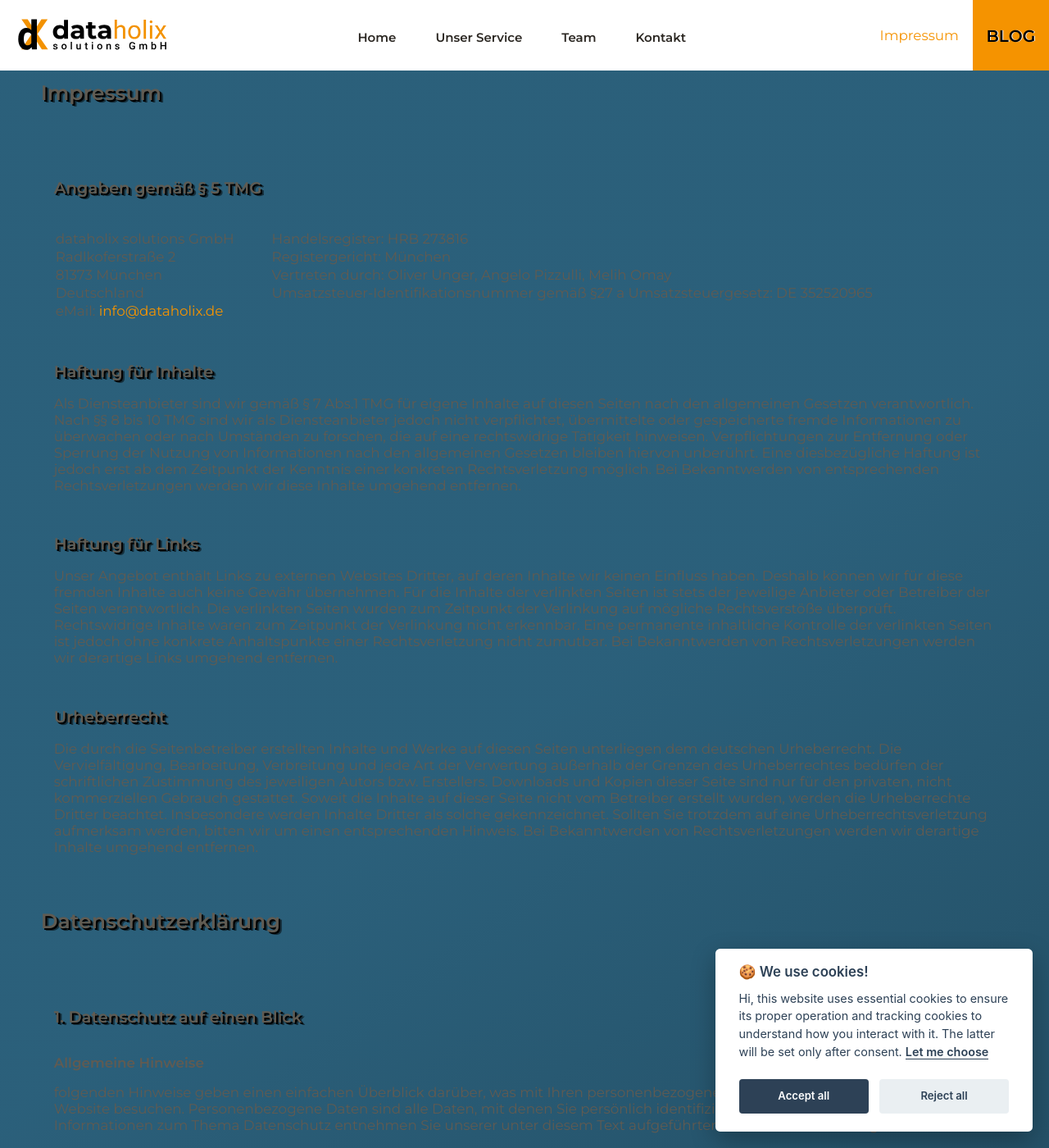
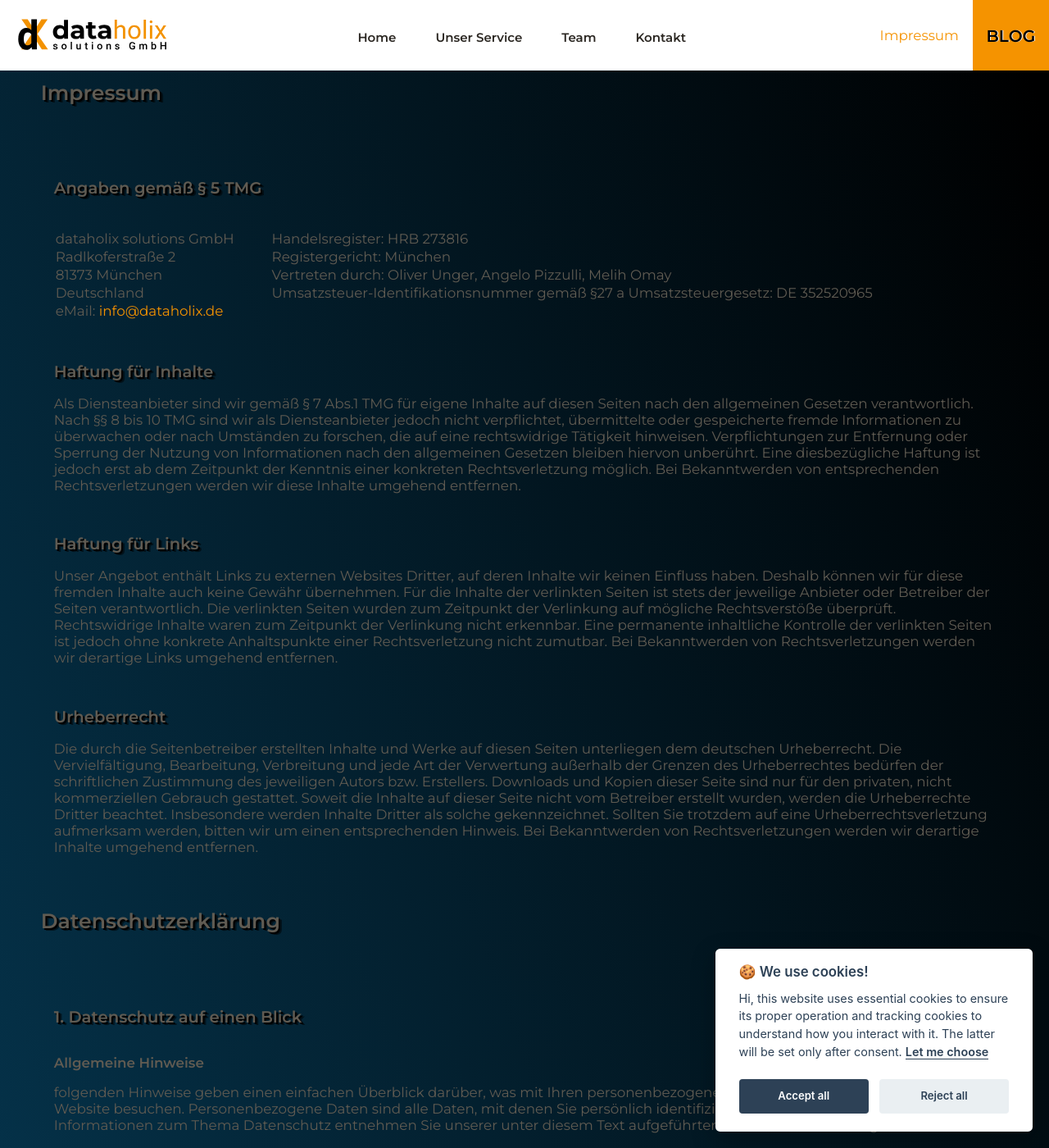
Before and after one commit to dataholix-melih-omay/dataholix-www, a Jekyll site: the page built from impressum.html, in a window 1280 px wide and 1400 px high. Shown: the whole window at 82% size. Built offline with Jekyll 4.4.1, drawn with Linux system fonts in a browser that asks for light colours.

```diff
--- a/_sass/pages/_policy-and-impress.scss
+++ b/_sass/pages/_policy-and-impress.scss
@@ -1,7 +1,7 @@
 #policy-and-impress {
 
-    background: rgb(7,69,101);
-    background: linear-gradient(143deg, rgba(7,69,101,0.8548012955182073) 17%, rgba(0,0,0,1) 100%);
+    background: rgb(0,0,0);
+background: linear-gradient(250deg, rgba(0,0,0,1) 1%, rgba(5,53,78,1) 51%, rgba(0,0,0,1) 100%);
     padding: 0 var(--font-size-xxl);
     padding-bottom:  var(--font-size-xxxl);
 
@@ -33,5 +33,5 @@
     }
     table{width: 100%; margin-top:var(--font-size-xl) ;}
     b{line-height:  var(--font-size-xxl) ;}
-    i{line-height:  var(--font-size-xl) ; color:rgb(192, 254, 233);}
+    i{line-height:  var(--font-size-xl) ; color:rgb(158, 249, 218);}
 }
```
